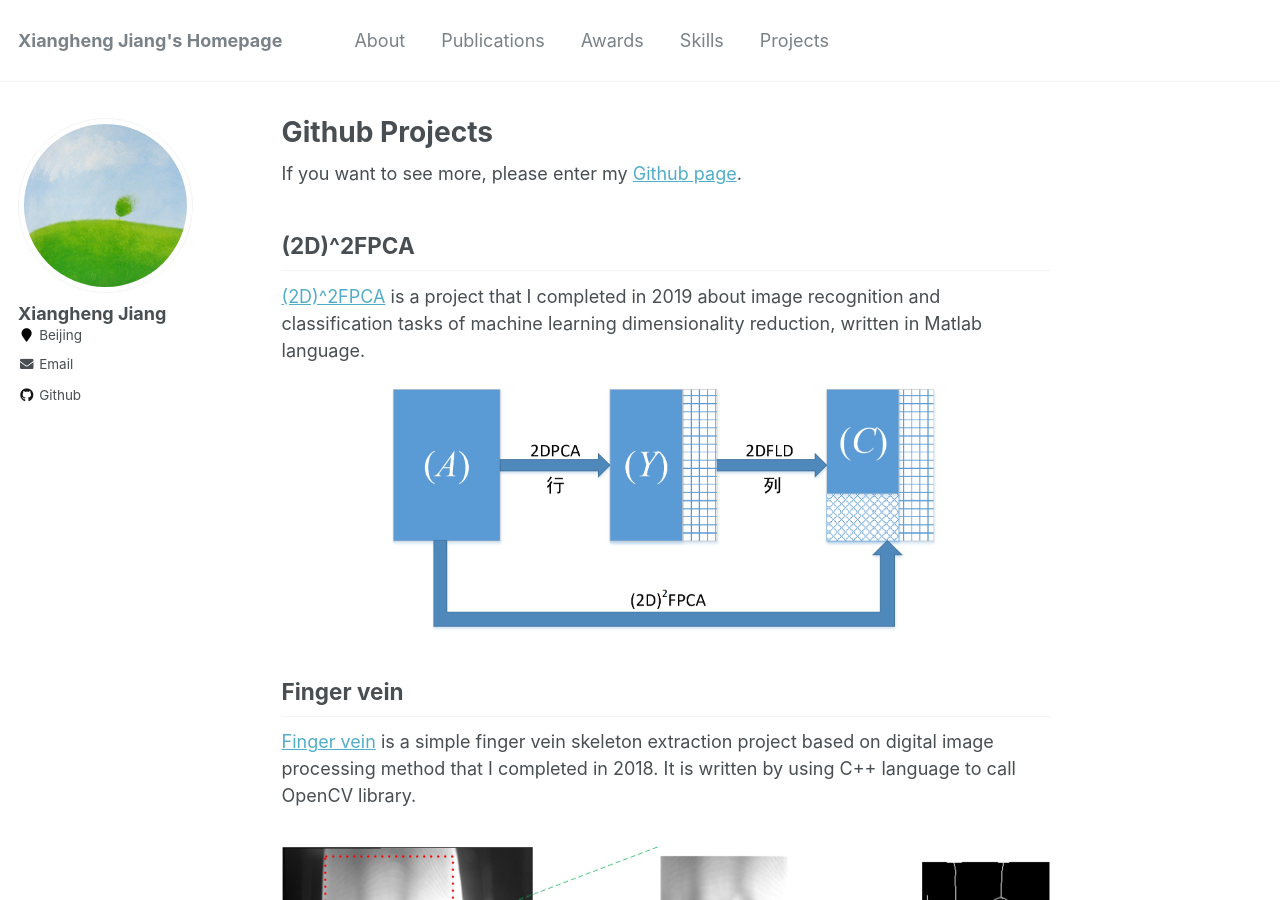
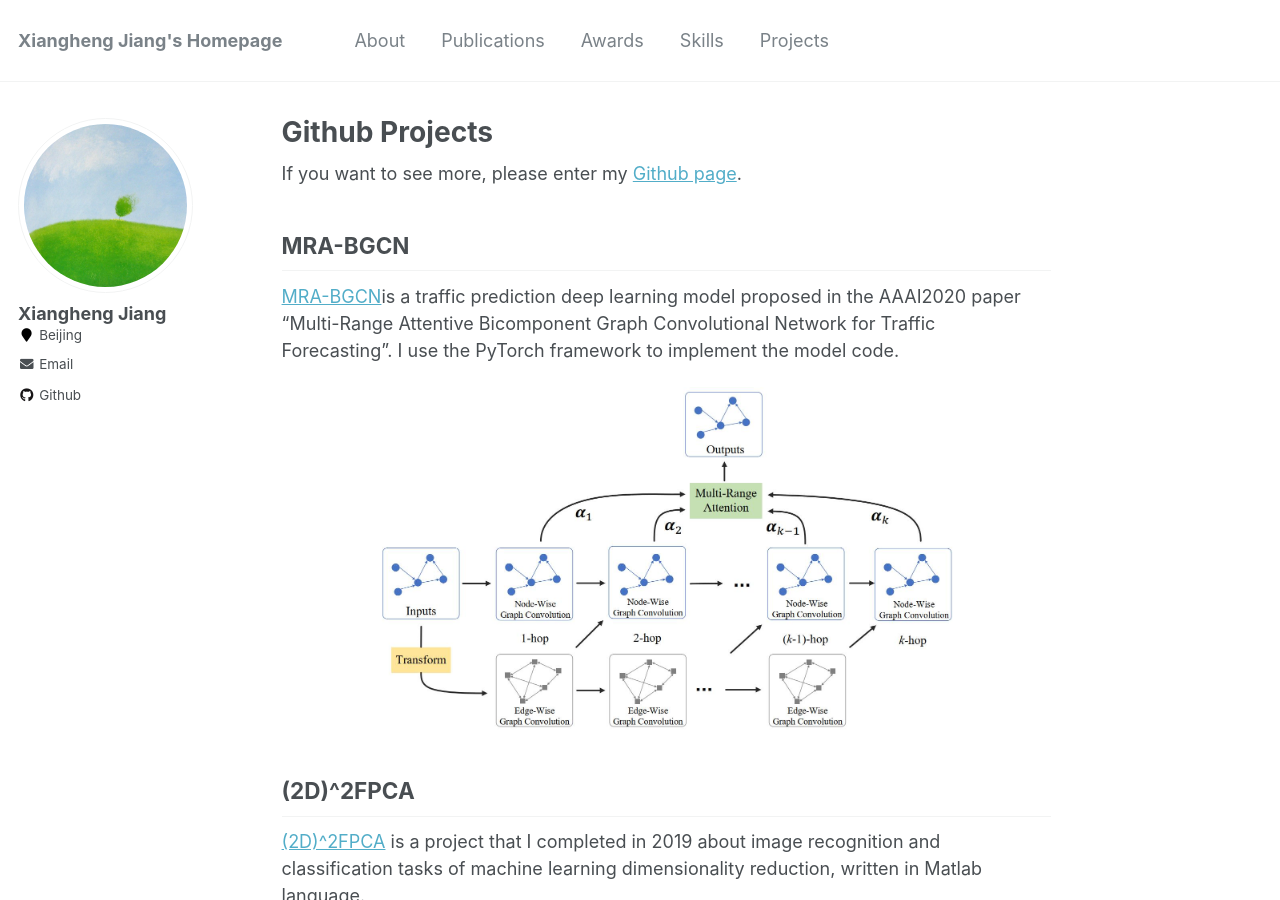
Before and after one commit to j1o2h3n/j1o2h3n.github.io, a Jekyll site: the page built from _pages/project.md, in a window 1280 px wide and 900 px high. Built offline with Jekyll 4.4.1, drawn with Linux system fonts in a browser that asks for light colours.

Commit message:
Update project.md

```diff
--- a/_pages/project.md
+++ b/_pages/project.md
@@ -12,6 +12,12 @@ If you want to see more, please enter my [Github page](https://github.com/j1o2h3
 <div align=center><img width="661" height="362" src="../images/DDSTGCN.png"/></div>
 -->
 
+
+## MRA-BGCN
+[MRA-BGCN](https://github.com/j1o2h3n/MRA-BGCN)is a traffic prediction deep learning model proposed in the AAAI2020 paper "Multi-Range Attentive Bicomponent Graph Convolutional Network for Traffic Forecasting". I use the PyTorch framework to implement the model code.
+
+<div align=center><img width="581" height="345" src="../images/MRA-BGCN.jpg"/></div>
+
 ## (2D)^2FPCA
 [(2D)^2FPCA](https://github.com/j1o2h3n/2D2FPCA) is a project that I completed in 2019 about image recognition and classification tasks of machine learning dimensionality reduction, written in Matlab language.
 
```
